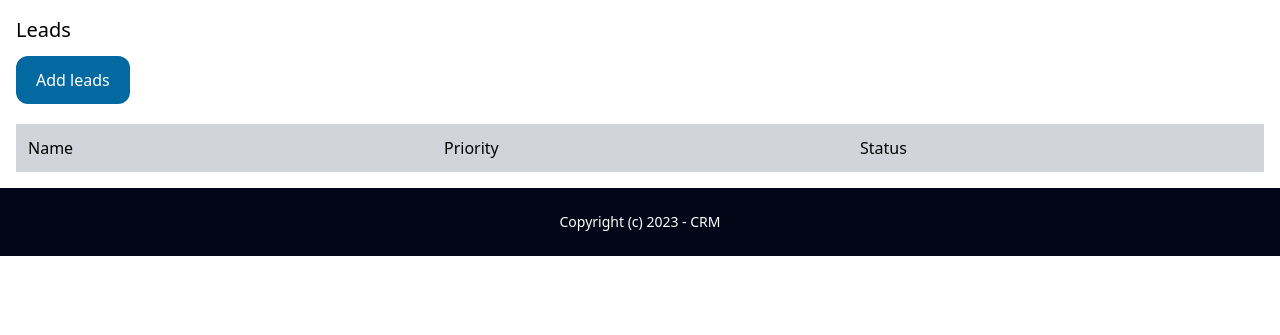
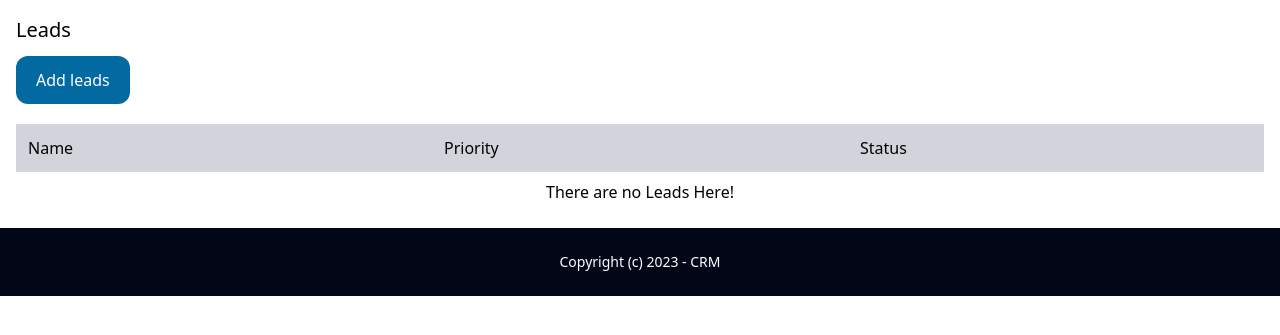
Before and after one commit to Mohamedkhaled81/Django-CRM, a Django app: template CRM/lead/templates/lead/list_leads.html in a window 1280 px wide. Shown: the part 68-403 px from the top of the page. Run offline with Django 4.2, Linux system fonts and the light colour scheme; the template is opened without the code that fills it, so the values that code supplies are empty; some libraries are stand-ins or nearby versions.

Commit message:
Adding the empty leads text

```diff
--- a/CRM/lead/templates/lead/list_leads.html
+++ b/CRM/lead/templates/lead/list_leads.html
@@ -28,10 +28,9 @@ Leads
         <p class="px-2 py-2 w-full {% cycle 'bg-gray-100' ''  %}">{{lead.priority}}</p>
         <p class="px-2 py-2 w-full {% cycle 'bg-gray-100' '' %}">{{lead.status}}</p>
     </div>
-
-
-
     {% endfor %}
+    {% else %}
+    <p class="px-2 py-2 text-center">There are no Leads Here!</p>
     {% endif %}
 
 </div>
```
